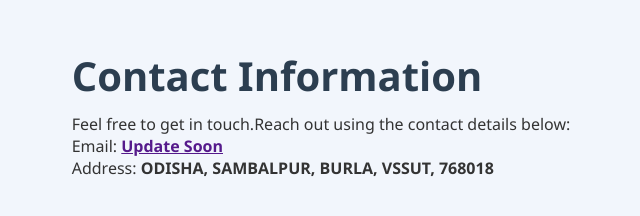
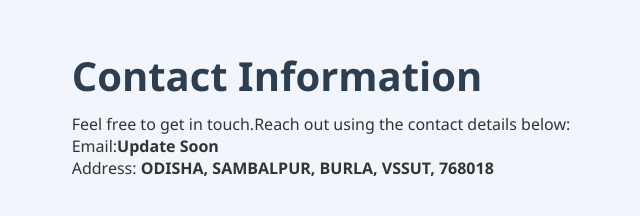
Before and after one commit to RASHMIRANJANGIRI/rashmi, a plain HTML site: page contact.html in a window 1280 px wide. Shown: the part 246-462 px from the top of the page, 319-959 px from the left. Drawn offline with Linux system fonts and the light colour scheme.

Commit message:
Update contact.html

```diff
--- a/contact.html
+++ b/contact.html
@@ -12,7 +12,7 @@
     <div class="contact-info">
         <h1>Contact Information</h1>
         <p>Feel free to get in touch.Reach out using the contact details below:</p>
-        <p>Email: <a href=""><b>Update Soon</b></a></p>
+        <p>Email:<b>Update Soon</b></p>
         <!-- <p>Mobile: <a href="tel:+919668857504"><b>+91 96688 57504</b></a></p> -->
         <p>Address: <b>ODISHA, SAMBALPUR, BURLA, VSSUT, 768018</b></p>
     </div>
```
